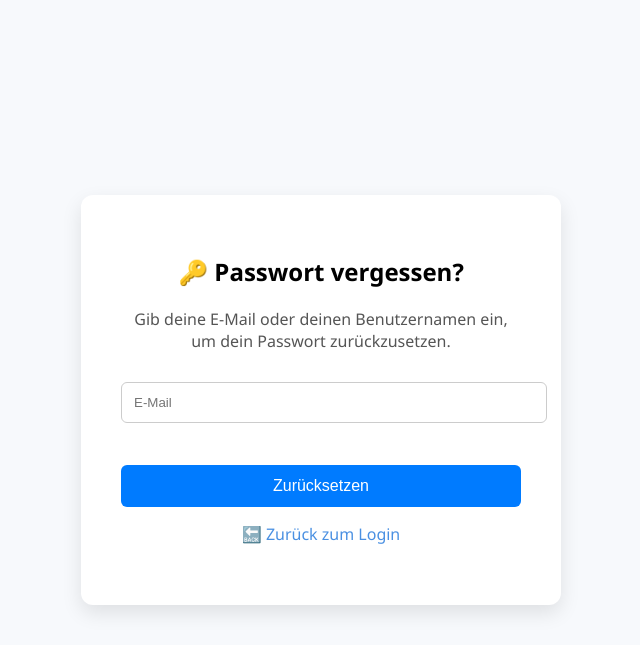
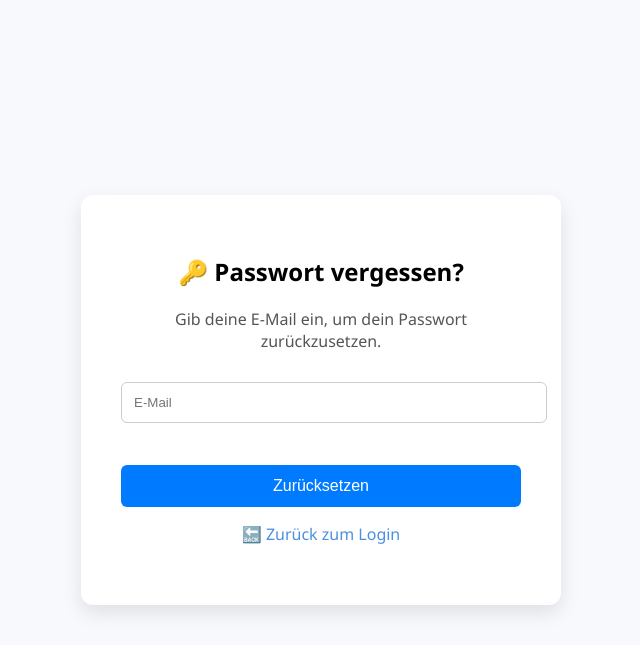
Before and after one commit to mxvq/Password_Manager, a Flask app: page /reset_request in a window 1280 px wide. Shown: the top 645 px of the page, without its empty margins (319-959 px from the left). Run offline with Flask 3, Linux system fonts and the light colour scheme.

Commit message:
small change

```diff
--- a/templates/reset_request.html
+++ b/templates/reset_request.html
@@ -7,7 +7,7 @@
 <body>
     <div class="container">
         <h2>🔑 Passwort vergessen?</h2>
-        <p>Gib deine E-Mail oder deinen Benutzernamen ein, um dein Passwort zurückzusetzen.</p>
+        <p>Gib deine E-Mail ein, um dein Passwort zurückzusetzen.</p>
         {% if message %}<p style="color: green;">{{ message }}</p>{% endif %}
         {% if error %}<p style="color: red;">{{ error }}</p>{% endif %}
 <form method="POST">
```
